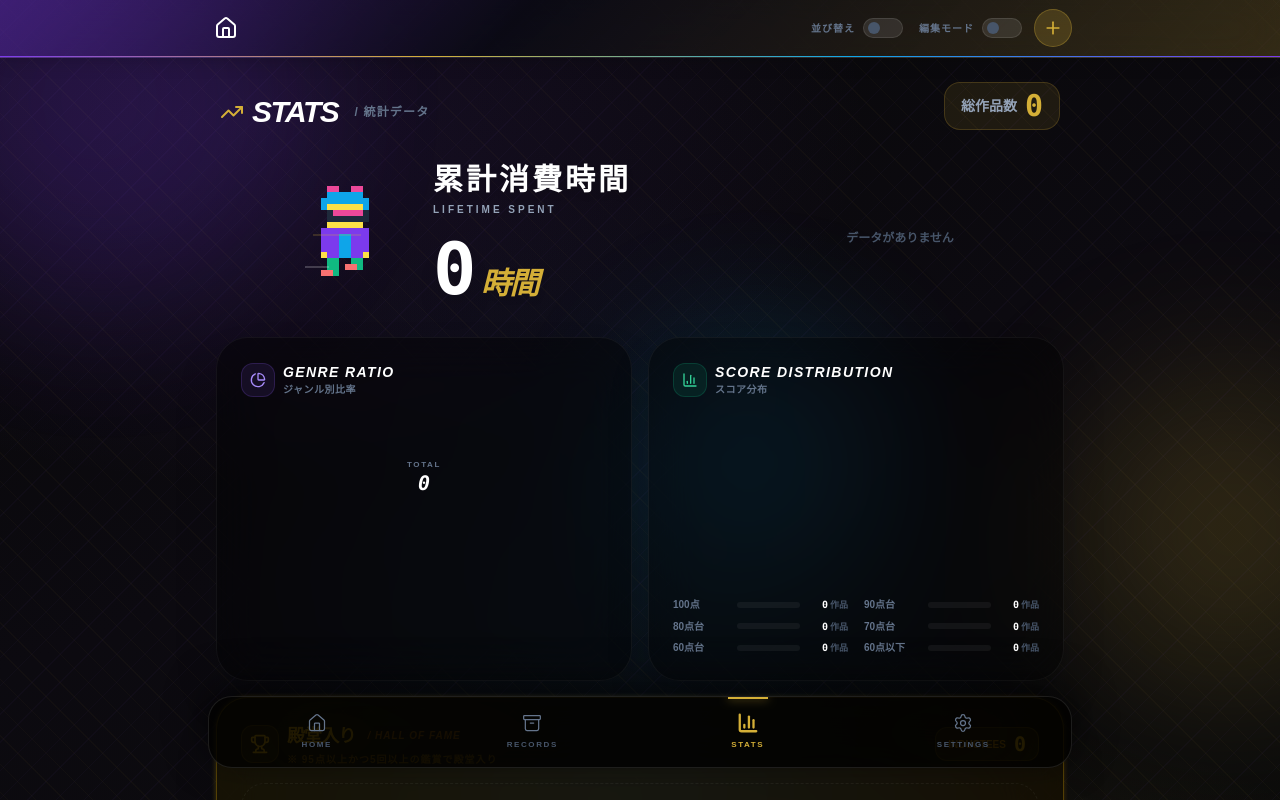
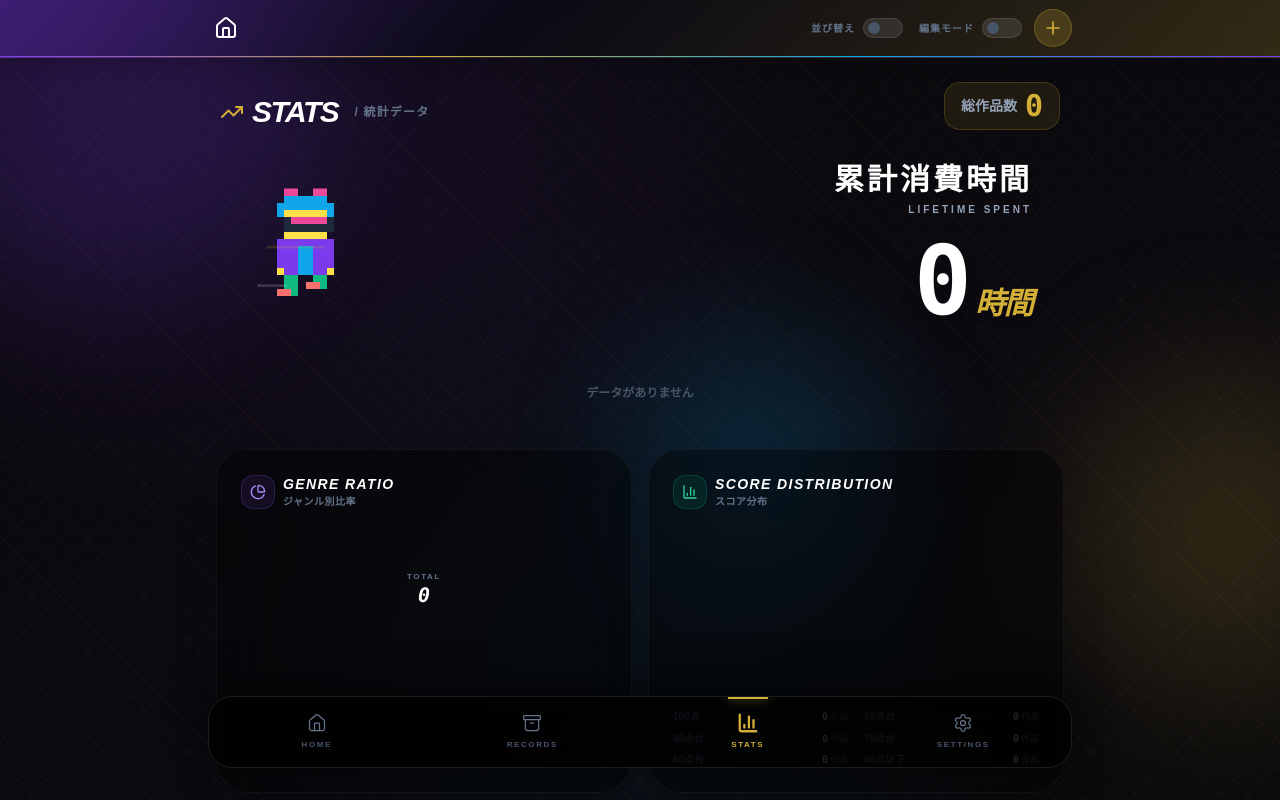
Before and after one commit to junkyardstrike/My-Ranking, a React (Vite) app: page /stats in a window 1280 px wide. Shown: the top 800 px of the page. Built offline with nearby package versions, Linux system fonts and the light colour scheme; a web font is replaced by a local one.

Commit message:
Style: Adjust Lifetime Counter layout and sizes

```diff
--- a/src/views/StatsView.jsx
+++ b/src/views/StatsView.jsx
@@ -225,38 +225,43 @@ export default function StatsView() {
             <div className="absolute inset-0 z-0 bg-[radial-gradient(ellipse_at_top_right,_var(--tw-gradient-stops))] from-yellow-500/10 via-transparent to-transparent pointer-events-none" />
           )}
 
-          <div className="relative z-10 flex flex-col md:flex-row items-center gap-8">
-            {/* Left: Pixel Walker & Total */}
-            <div className="flex-1 flex flex-col sm:flex-row items-center justify-center gap-6 sm:gap-10 text-center sm:text-left">
-              <PixelWalker className="mb-2 sm:mb-0" />
-              <div className="flex flex-col items-center sm:items-start">
+          <div className="relative z-10 flex flex-col gap-8">
+            {/* Top: Pixel Walker & Total */}
+            <div className="flex flex-row items-center justify-between w-full px-2 sm:px-8">
+              {/* Left: Pixel Walker */}
+              <div className="flex-shrink-0">
+                 <PixelWalker className="transform scale-[1.2] origin-left" />
+              </div>
+
+              {/* Right: Total Time */}
+              <div className="flex flex-col items-end text-right">
                 <h2 className="text-2xl md:text-3xl font-black text-white tracking-widest mb-1 drop-shadow-md">累計消費時間</h2>
                 <p className="text-[10px] text-slate-400 font-black uppercase tracking-[0.3em] mb-4">Lifetime Spent</p>
 
-                <div className="flex items-baseline gap-2 justify-center sm:justify-start">
-                  <span className="text-6xl md:text-7xl font-black text-white font-mono tracking-tighter drop-shadow-xl">
+                <div className="flex items-baseline gap-2 justify-end">
+                  <span className="text-5xl sm:text-6xl md:text-8xl font-black text-white font-mono tracking-tighter drop-shadow-xl">
                     <Counter value={stats.lifetimeStats.totalHours} />
                   </span>
-                  <span className="text-3xl font-black text-accent italic tracking-tighter drop-shadow-md">時間</span>
+                  <span className="text-2xl sm:text-3xl font-black text-accent italic tracking-tighter drop-shadow-md">時間</span>
                 </div>
 
                 {stats.lifetimeStats.days > 0 && (
-                  <div className="mt-4 bg-white/5 border border-white/10 px-5 py-2 rounded-full inline-flex items-center gap-2 shadow-lg">
+                  <div className="mt-4 bg-white/5 border border-white/10 px-4 sm:px-5 py-2 rounded-full inline-flex items-center gap-2 shadow-lg">
                     <span className="text-xs font-black text-slate-300">約</span>
-                    <span className="text-base font-black text-white font-mono">{stats.lifetimeStats.days}</span>
+                    <span className="text-sm sm:text-base font-black text-white font-mono">{stats.lifetimeStats.days}</span>
                     <span className="text-[10px] font-black text-slate-400 uppercase tracking-widest">日</span>
-                    <span className="text-base font-black text-white font-mono">{stats.lifetimeStats.remainingHours}</span>
+                    <span className="text-sm sm:text-base font-black text-white font-mono">{stats.lifetimeStats.remainingHours}</span>
                     <span className="text-[10px] font-black text-slate-400 uppercase tracking-widest">時間</span>
                   </div>
                 )}
               </div>
             </div>
 
-            {/* Right: Genre Breakdown */}
-            <div className="w-full md:w-[320px] flex-shrink-0">
-               <div className="grid grid-cols-2 gap-3 max-h-[220px] overflow-y-auto custom-scrollbar pr-2 pt-2">
+            {/* Bottom: Genre Breakdown */}
+            <div className="w-full">
+               <div className="grid grid-cols-2 md:grid-cols-3 gap-3 pt-2">
                  {stats.lifetimeStats.genreLifetime.map(g => (
-                   <div key={g.id} className="relative h-20 rounded-xl overflow-hidden group shadow-lg border border-white/10 flex flex-col justify-between p-2.5 bg-black/40">
+                   <div key={g.id} className="relative h-24 rounded-xl overflow-hidden group shadow-lg border border-white/10 flex flex-col justify-between p-3 bg-black/40">
                       {g.bgImage && (
                         <div className="absolute inset-0 z-0 opacity-30 group-hover:opacity-50 transition-opacity duration-500">
                            <img src={g.bgImage} alt="" className="w-full h-full object-cover grayscale brightness-110" />
@@ -264,20 +269,20 @@ export default function StatsView() {
                         </div>
                       )}
                       <div className="relative z-10 flex flex-col justify-start">
-                        <div className="flex items-center gap-1.5 mb-0.5">
-                          <div className="w-2 h-2 rounded-full flex-shrink-0 shadow-[0_0_8px_rgba(0,0,0,0.8)]" style={{ backgroundColor: g.color }} />
-                          <span className="text-sm font-black text-white truncate drop-shadow-md tracking-wider">{g.name}</span>
+                        <div className="flex items-center gap-2 mb-0.5">
+                          <div className="w-2.5 h-2.5 rounded-full flex-shrink-0 shadow-[0_0_8px_rgba(0,0,0,0.8)]" style={{ backgroundColor: g.color }} />
+                          <span className="text-base font-black text-white truncate drop-shadow-md tracking-wider">{g.name}</span>
                         </div>
-                        <span className="text-[8px] font-black text-slate-400 uppercase tracking-widest pl-3.5 leading-none">{g.id}</span>
+                        <span className="text-[10px] font-black text-slate-400 uppercase tracking-widest pl-4 leading-none">{g.id}</span>
                       </div>
                       <div className="relative z-10 text-right flex-shrink-0 flex items-baseline justify-end gap-1">
-                        <span className="text-xl font-black text-accent font-mono drop-shadow-md leading-none">{g.hours}</span>
-                        <span className="text-[10px] font-black text-accent/80 drop-shadow-md">時間</span>
+                        <span className="text-2xl font-black text-accent font-mono drop-shadow-md leading-none">{g.hours}</span>
+                        <span className="text-xs font-black text-accent/80 drop-shadow-md">時間</span>
                       </div>
                    </div>
                  ))}
                  {stats.lifetimeStats.genreLifetime.length === 0 && (
-                    <p className="text-xs text-slate-600 text-center py-4 font-bold col-span-2">データがありません</p>
+                    <p className="text-xs text-slate-600 text-center py-4 font-bold col-span-2 md:col-span-3">データがありません</p>
                  )}
                </div>
             </div>
```
